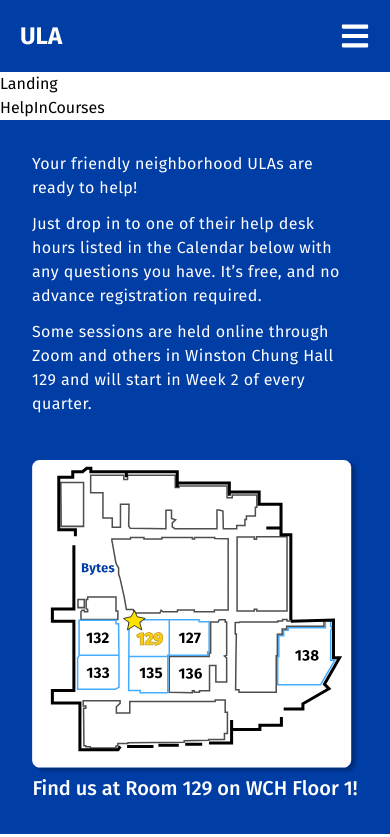
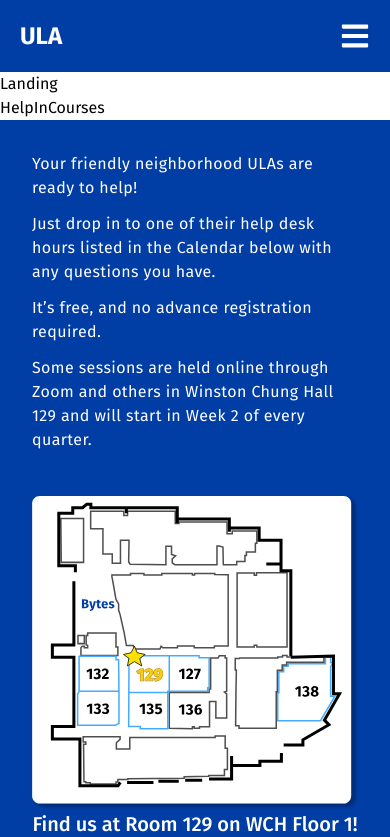
Before and after one commit to acm-ucr/cse-ula, a Next.js app: page / in a window 390 px wide. Shown: the top 837 px of the page. Built offline with nearby package versions, Linux system fonts and the light colour scheme.

Commit message:
modified textLines

```diff
--- a/src/components/home/Location.tsx
+++ b/src/components/home/Location.tsx
@@ -4,7 +4,8 @@ import Button from "@/components/Button";
 
 const textLines = [
   "Your friendly neighborhood ULAs are ready to help!",
-  "Just drop in to one of their help desk hours listed in the Calendar below with any questions you have. It’s free, and no advance registration required.",
+  "Just drop in to one of their help desk hours listed in the Calendar below with any questions you have.",
+  "It’s free, and no advance registration required.",
   "Some sessions are held online through Zoom and others in Winston Chung Hall 129 and will start in Week 2 of every quarter.",
 ];
 
@@ -12,16 +13,16 @@ const Location = () => {
   return (
     <div className="flex w-full flex-col items-center justify-evenly bg-ula-blue-primary md:flex-row">
       <div className="flex flex-col items-center gap-8 p-8 md:w-2/5">
-        <p className="flex flex-col items-center justify-center text-left tracking-wide text-white md:hidden md:text-2xl">
+        <div className="flex flex-col items-center justify-center text-left tracking-wide text-white md:hidden md:text-2xl">
           {textLines.map((line, i) => (
             <div key={i} className="mb-3">
               {line}
             </div>
           ))}
-        </p>
-        <p className="hidden text-left text-2xl tracking-wide text-white md:block">
+        </div>
+        <div className="hidden text-left text-2xl tracking-wide text-white md:block">
           {textLines.join(" ")}
-        </p>
+        </div>
         <div className="hidden md:block">
           <Button text="Get help here!" link="/calendar" />
         </div>
```
